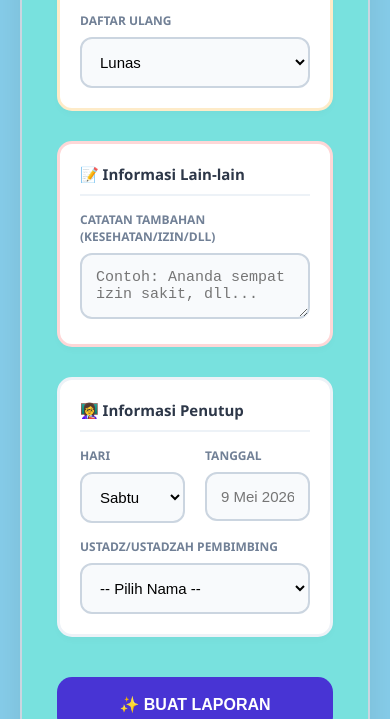
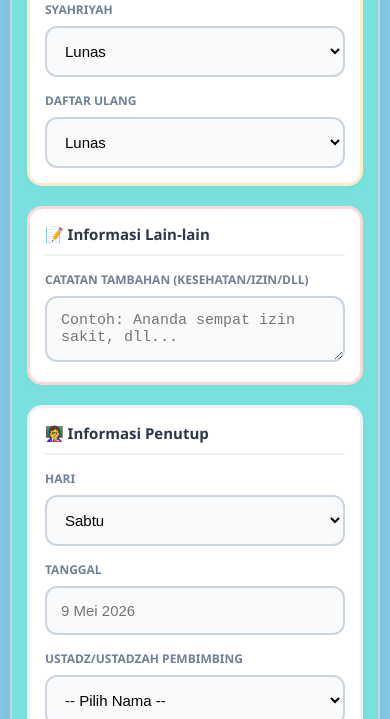
Before and after one commit to muhammadauris17-boop/rekap-laporan-mingguan-HQ4, a plain HTML site: page index.html in a window 390 px wide. Shown: the part 1281-2000 px from the top of the page. Drawn offline with Linux system fonts and the light colour scheme.

Commit message:
Implement responsive design for mobile devices
Added media queries for improved mobile layout.

```diff
--- a/index.html
+++ b/index.html
@@ -146,6 +146,35 @@
     line-height: 1.6;
     resize: none;
     color: #2d3436;
+  }
+
+  /* --- TAMBAHAN UNTUK TAMPILAN HP LEGA --- */
+  @media (max-width: 600px) {
+    body {
+      padding: 10px; /* Ruang luar lebih kecil */
+    }
+    .container {
+      padding: 15px; /* Ruang dalam lebih kecil agar lega */
+      border-radius: 15px;
+    }
+    .grid-2 {
+      grid-template-columns: 1fr; /* Jadi satu kolom agar tidak sempit */
+      gap: 15px;
+    }
+    .header h1 {
+      font-size: 20px;
+    }
+    .header p {
+      font-size: 16px;
+    }
+    .section {
+      padding: 15px;
+      margin-bottom: 20px;
+    }
+    button {
+      padding: 15px;
+      font-size: 14px;
+    }
   }
 </style>
 </head>
```
